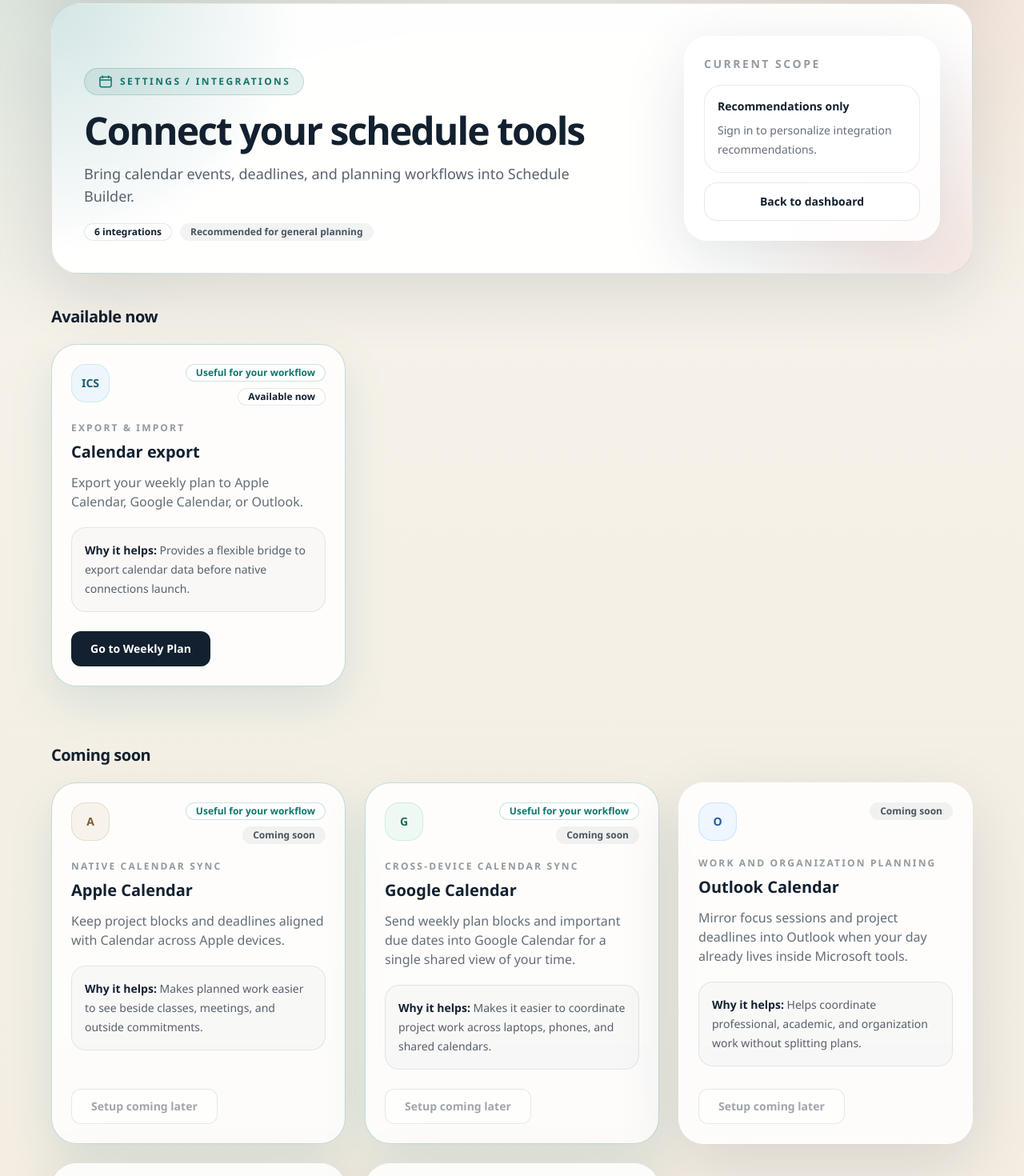
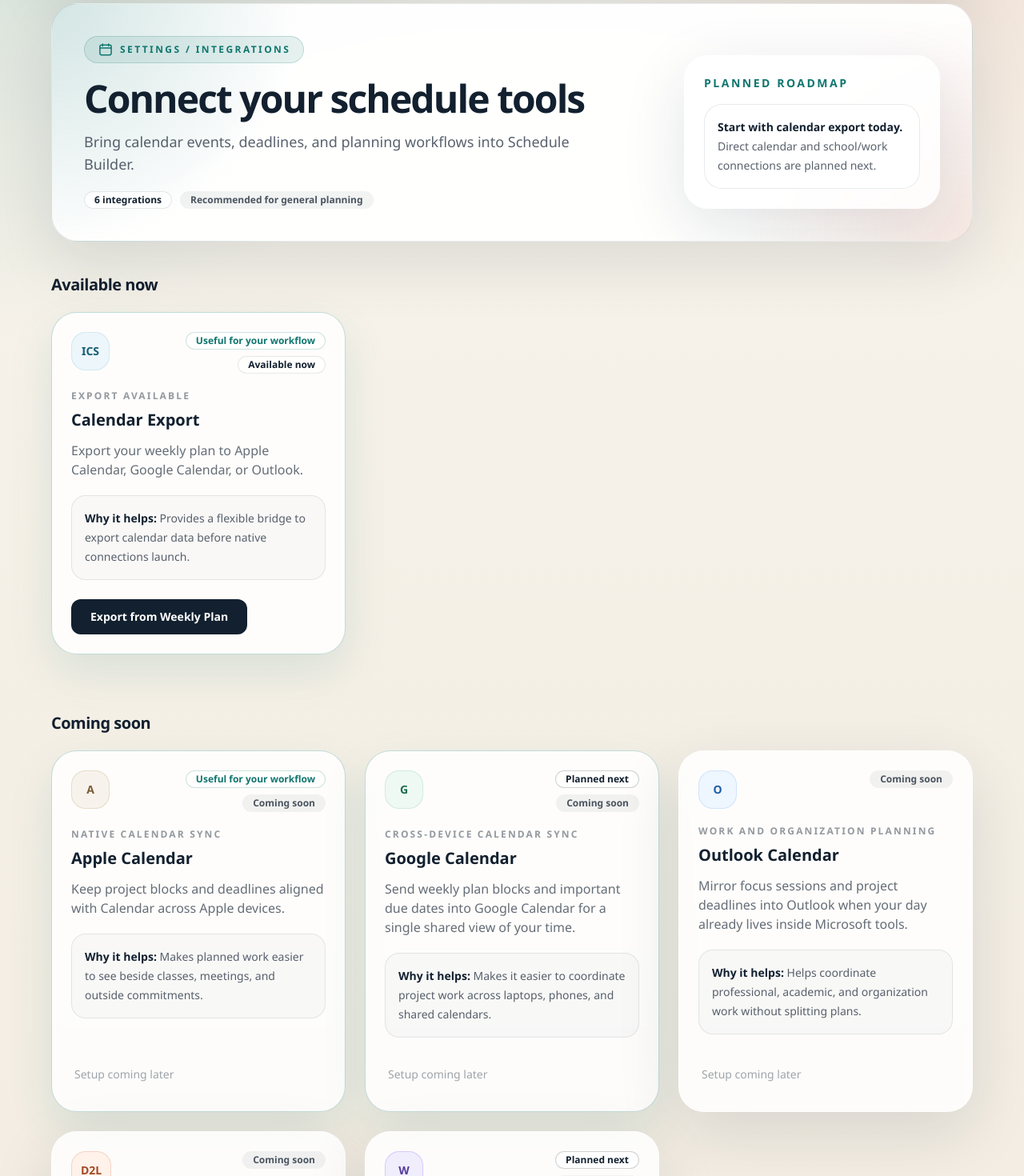
Before and after one commit to xmosan/Schedule-Builder, a Next.js app: page /integrations in a window 1280 px wide. Shown: the part 160-1630 px from the top of the page at 80% size. Built offline with nearby package versions, Linux system fonts and the light colour scheme; no server answers.

Commit message:
Integrations Hub Polish: Soften inactive buttons, fix ICS wording, and add Planned Next badges

```diff
--- a/components/integrations/integration-card.tsx
+++ b/components/integrations/integration-card.tsx
@@ -32,7 +32,11 @@ export function IntegrationCard({
             {integration.monogram}
           </div>
           <div className="flex flex-col items-end gap-2">
-            {isRecommended ? (
+            {integration.priority === "planned_next" ? (
+              <Badge className="border-brand-ink/20 bg-brand-ink/10 text-brand-ink">
+                Planned next
+              </Badge>
+            ) : isRecommended ? (
               <Badge className="border-brand-teal/20 bg-brand-teal/10 text-brand-teal">
                 {recommendationLabel}
               </Badge>
@@ -69,15 +73,12 @@ export function IntegrationCard({
               href="/plan"
               className="inline-flex h-11 w-full items-center justify-center rounded-xl bg-brand-ink px-6 text-sm font-semibold text-white transition-all hover:-translate-y-0.5 hover:bg-brand-ink/90 sm:w-auto"
             >
-              Go to Weekly Plan
+              Export from Weekly Plan
             </Link>
           ) : (
-            <button
-              disabled
-              className="inline-flex h-11 w-full cursor-not-allowed items-center justify-center rounded-xl border border-brand-ink/10 bg-white/50 px-6 text-sm font-semibold text-brand-ink/40 sm:w-auto"
-            >
+            <div className="inline-flex h-11 items-center justify-center px-1 text-sm font-medium text-brand-ink/40">
               Setup coming later
-            </button>
+            </div>
           )}
         </div>
       </CardContent>
--- a/components/integrations/integrations-page.tsx
+++ b/components/integrations/integrations-page.tsx
@@ -14,8 +14,6 @@ import {
 } from "@/lib/onboarding";
 import { getSupabaseBrowserClient, isSupabaseConfigured } from "@/lib/supabase/client";
 import { fetchPlannerProfileForUser } from "@/lib/supabase/scheduler";
-
-type ProfileStatus = "loading" | "loaded" | "signed_out" | "error";
 
 const defaultRecommendationsByPlannerType: Record<
   PlannerType,
@@ -112,22 +110,6 @@ const recommendationReasons: Record<
   },
 };
 
-function getErrorMessage(error: unknown) {
-  if (error instanceof Error) {
-    return error.message;
-  }
-
-  if (
-    typeof error === "object" &&
-    error !== null &&
-    "message" in error &&
-    typeof error.message === "string"
-  ) {
-    return error.message;
-  }
-
-  return "Personalized recommendations are unavailable right now.";
-}
 
 export function IntegrationsPage() {
   const [plannerType, setPlannerType] =
@@ -135,14 +117,9 @@ export function IntegrationsPage() {
   const [desiredIntegrations, setDesiredIntegrations] = useState<
     DesiredIntegration[]
   >([]);
-  const [profileStatus, setProfileStatus] =
-    useState<ProfileStatus>("loading");
-  const [profileMessage, setProfileMessage] = useState<string | null>(null);
 
   useEffect(() => {
     if (!isSupabaseConfigured()) {
-      setProfileStatus("signed_out");
-      setProfileMessage("Sign in to personalize integration recommendations.");
       return;
     }
 
@@ -159,16 +136,12 @@ export function IntegrationsPage() {
         }
 
         if (sessionError) {
-          setProfileStatus("error");
-          setProfileMessage(sessionError.message);
           return;
         }
 
         const userId = sessionData.session?.user.id;
 
         if (!userId) {
-          setProfileStatus("signed_out");
-          setProfileMessage("Sign in to personalize integration recommendations.");
           return;
         }
 
@@ -179,29 +152,20 @@ export function IntegrationsPage() {
         }
 
         if (profileResult.error) {
-          setProfileStatus("error");
-          setProfileMessage(getErrorMessage(profileResult.error));
           return;
         }
 
         if (profileResult.data) {
           setPlannerType(profileResult.data.plannerType);
           setDesiredIntegrations(profileResult.data.desiredIntegrations);
-          setProfileMessage(null);
         } else {
           setPlannerType("General planning");
           setDesiredIntegrations([]);
-          setProfileMessage("Using balanced recommendations until onboarding is saved.");
         }
-
-        setProfileStatus("loaded");
       } catch (error) {
         if (!isActive) {
           return;
         }
-
-        setProfileStatus("error");
-        setProfileMessage(getErrorMessage(error));
       }
     }
 
@@ -277,28 +241,15 @@ export function IntegrationsPage() {
 
             <Card className="rounded-[26px] border-white/70 bg-white/88 sm:rounded-[30px]">
               <CardContent className="p-4 sm:p-5">
-                <p className="text-sm font-semibold uppercase tracking-[0.18em] text-brand-ink/45">
-                  Current scope
+                <p className="text-sm font-semibold uppercase tracking-[0.18em] text-brand-teal">
+                  Planned Roadmap
                 </p>
                 <div className="mt-4 space-y-3">
                   <div className="rounded-[22px] border border-brand-ink/8 bg-white/75 p-4">
-                    <p className="text-sm font-semibold text-brand-ink">
-                      Recommendations only
-                    </p>
-                    <p className="mt-2 text-sm leading-6 text-brand-ink/65">
-                      {profileStatus === "loading"
-                        ? "Loading your onboarding preferences..."
-                        : profileMessage ??
-                          "Highlighted cards reflect your onboarding profile. No accounts are connected yet."}
+                    <p className="text-sm leading-6 text-brand-ink/70">
+                      <span className="font-semibold text-brand-ink">Start with calendar export today.</span> Direct calendar and school/work connections are planned next.
                     </p>
                   </div>
-
-                  <Link
-                    href="/"
-                    className="inline-flex h-12 w-full items-center justify-center rounded-2xl border border-brand-ink/10 bg-white/75 px-4 text-sm font-semibold text-brand-ink hover:-translate-y-0.5 hover:border-brand-ink/20 hover:bg-white"
-                  >
-                    Back to dashboard
-                  </Link>
                 </div>
               </CardContent>
             </Card>
--- a/lib/integrations.ts
+++ b/lib/integrations.ts
@@ -10,6 +10,7 @@ export type IntegrationCardData = {
   whyItHelps: string;
   accentClassName: string;
   status: "available" | "coming_soon";
+  priority?: "planned_next";
 };
 
 export const integrations: IntegrationCardData[] = [
@@ -68,6 +69,7 @@ export const integrations: IntegrationCardData[] = [
     accentClassName:
       "bg-[#eef9f4] text-[#1f6d52] ring-1 ring-inset ring-[#d2ebdf]",
     status: "coming_soon",
+    priority: "planned_next",
   },
   {
     id: "work-schedule-imports",
@@ -82,13 +84,14 @@ export const integrations: IntegrationCardData[] = [
     accentClassName:
       "bg-[#f0edfd] text-[#553c9a] ring-1 ring-inset ring-[#d8cbf9]",
     status: "coming_soon",
+    priority: "planned_next",
   },
   {
     id: "ics-upload-import",
-    name: "Calendar export",
+    name: "Calendar Export",
     onboardingName: "ICS import/export",
     monogram: "ICS",
-    category: "Export & import",
+    category: "Export Available",
     description:
       "Export your weekly plan to Apple Calendar, Google Calendar, or Outlook.",
     whyItHelps:
```
